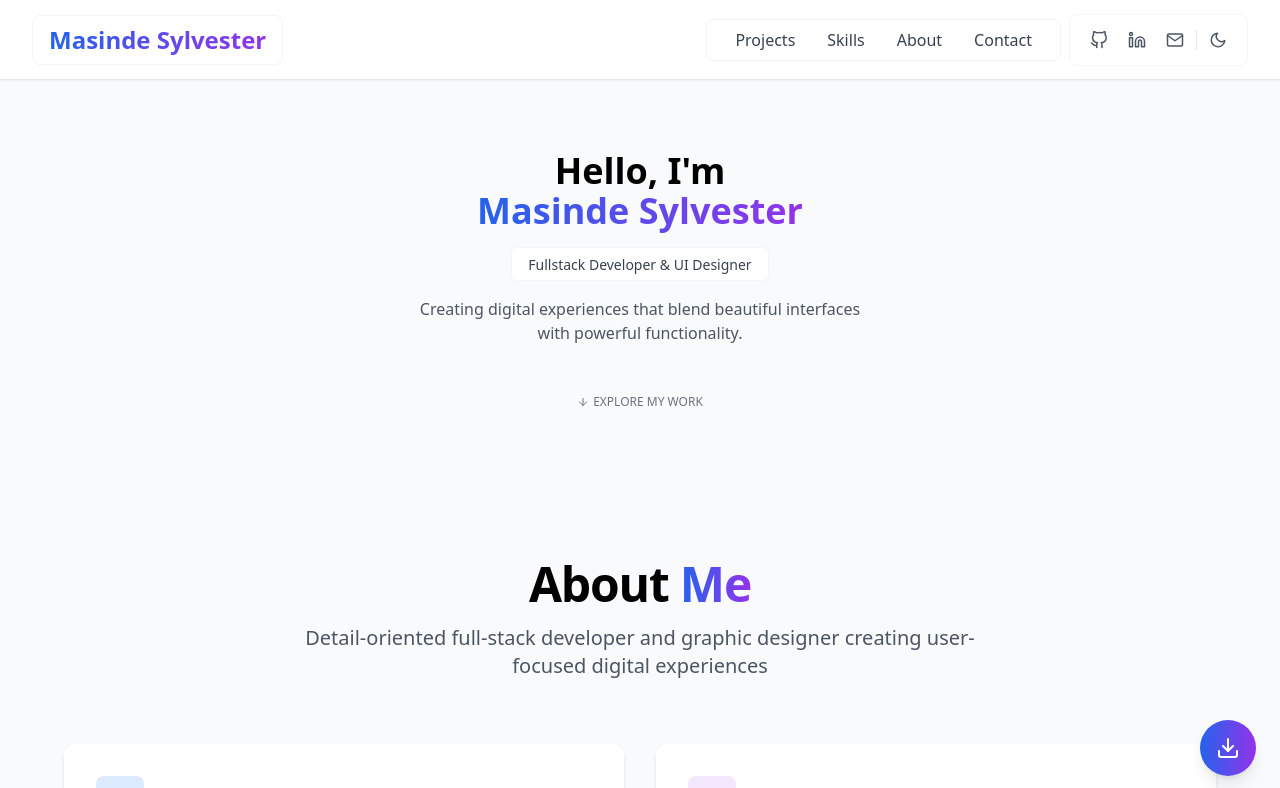
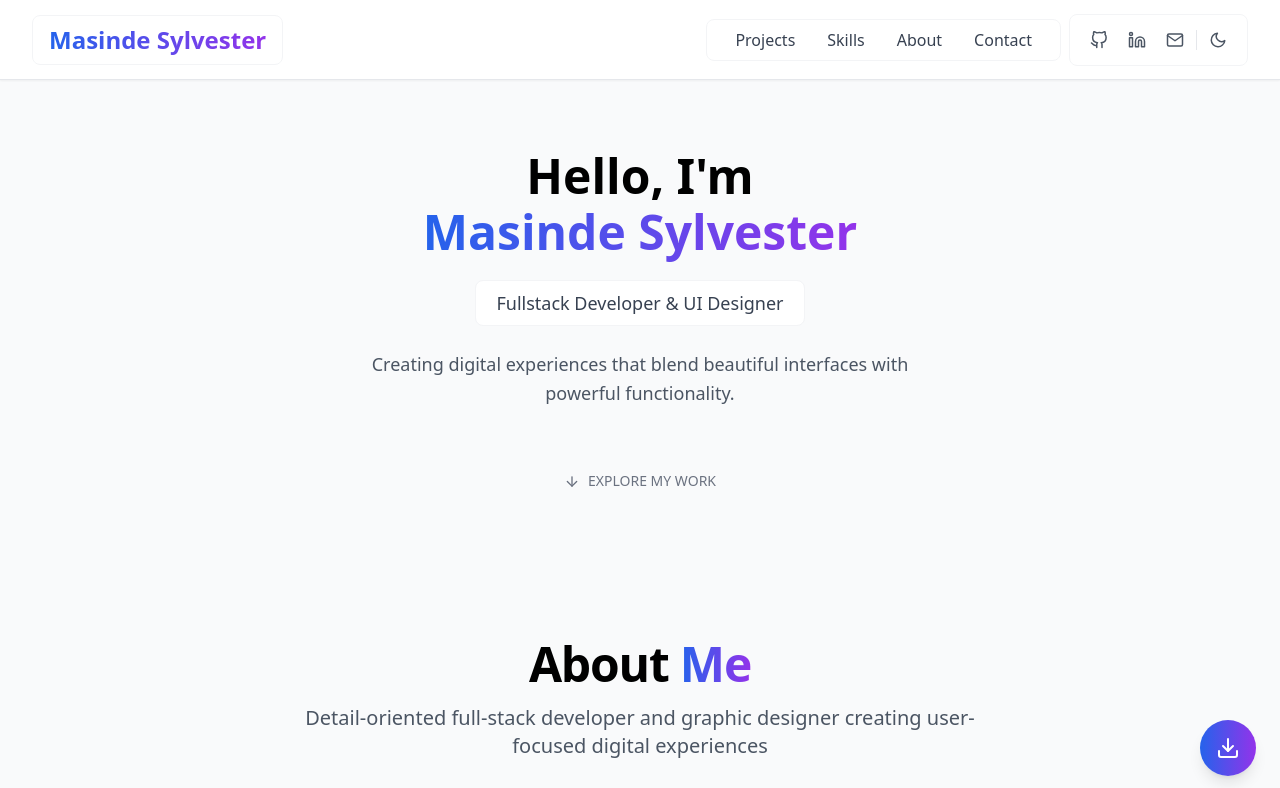
Before and after one commit to masindes/-portfolio_website, a React (Vite) app: page / in a window 1280 px wide. Shown: the top 788 px of the page. Built offline with nearby package versions, Linux system fonts and the light colour scheme.

Commit message:
initial hero

```diff
--- a/src/components/Hero.jsx
+++ b/src/components/Hero.jsx
@@ -3,42 +3,45 @@ import { ArrowDown } from 'lucide-react';
 
 export default function Hero() {
   return (
-    <section id="home" className="relative flex items-center min-h-[50vh] py-8">
+    <section id="home" className="relative flex items-center min-h-[60vh] py-12">
       {/* Background elements */}
-      <div className="absolute inset-0 -z-10 opacity-20 bg-[radial-gradient(circle_at_center,_var(--tw-gradient-stops))] from-blue-500/10 to-transparent dark:from-blue-500/20" />
+      <div className="absolute inset-0 -z-10 opacity-30 bg-[radial-gradient(circle_at_center,_var(--tw-gradient-stops))] from-blue-500/20 to-transparent dark:from-blue-500/30" />
 
       {/* Main content */}
-      <div className="w-full max-w-2xl mx-auto px-4 text-center">
+      <div className="w-full max-w-3xl mx-auto px-6 text-center">
         <motion.div
           initial={{ opacity: 0, y: 20 }}
           animate={{ opacity: 1, y: 0 }}
           transition={{ duration: 0.6 }}
-          className="space-y-4"
+          className="space-y-6"
         >
-          <h1 className="text-3xl md:text-4xl font-bold dark:text-white">
-            <span className="block">Hello, I'm</span>
+          <h1 className="text-4xl md:text-5xl font-bold dark:text-white">
+            <span className="block mb-2">Hello, I'm</span>
             <span className="text-transparent bg-clip-text bg-gradient-to-r from-blue-600 to-purple-600">
               Masinde Sylvester
             </span>
           </h1>
 
-          <div className="inline-block px-4 py-1 rounded-md bg-white dark:bg-gray-800 shadow-xs border border-gray-100 dark:border-gray-700">
-            <span className="text-sm text-gray-700 dark:text-gray-300">
+          <div className="inline-block px-5 py-2 rounded-lg bg-white dark:bg-gray-800 shadow-xs border border-gray-100 dark:border-gray-700">
+            <span className="text-base md:text-lg text-gray-700 dark:text-gray-300 font-medium">
               Fullstack Developer & UI Designer
             </span>
           </div>
 
-          <p className="text-gray-600 dark:text-gray-400 text-sm md:text-base max-w-md mx-auto">
+          <p className="text-lg text-gray-600 dark:text-gray-400 max-w-xl mx-auto leading-relaxed">
             Creating digital experiences that blend beautiful interfaces with powerful functionality.
           </p>
 
           <motion.div
-            animate={{ y: [0, 8, 0] }}
+            animate={{ y: [0, 10, 0] }}
             transition={{ repeat: Infinity, duration: 2 }}
-            className="pt-6"
+            className="pt-8"
           >
-            <a href="#about" className="inline-flex items-center text-xs text-gray-500 dark:text-gray-400 hover:text-blue-600 dark:hover:text-blue-400">
-              <ArrowDown className="w-3 h-3 mr-1" />
+            <a
+              href="#about"
+              className="inline-flex items-center text-sm text-gray-500 dark:text-gray-400 hover:text-blue-600 dark:hover:text-blue-400 group"
+            >
+              <ArrowDown className="w-4 h-4 mr-2 group-hover:translate-y-1 transition-transform" />
               EXPLORE MY WORK
             </a>
           </motion.div>
```
